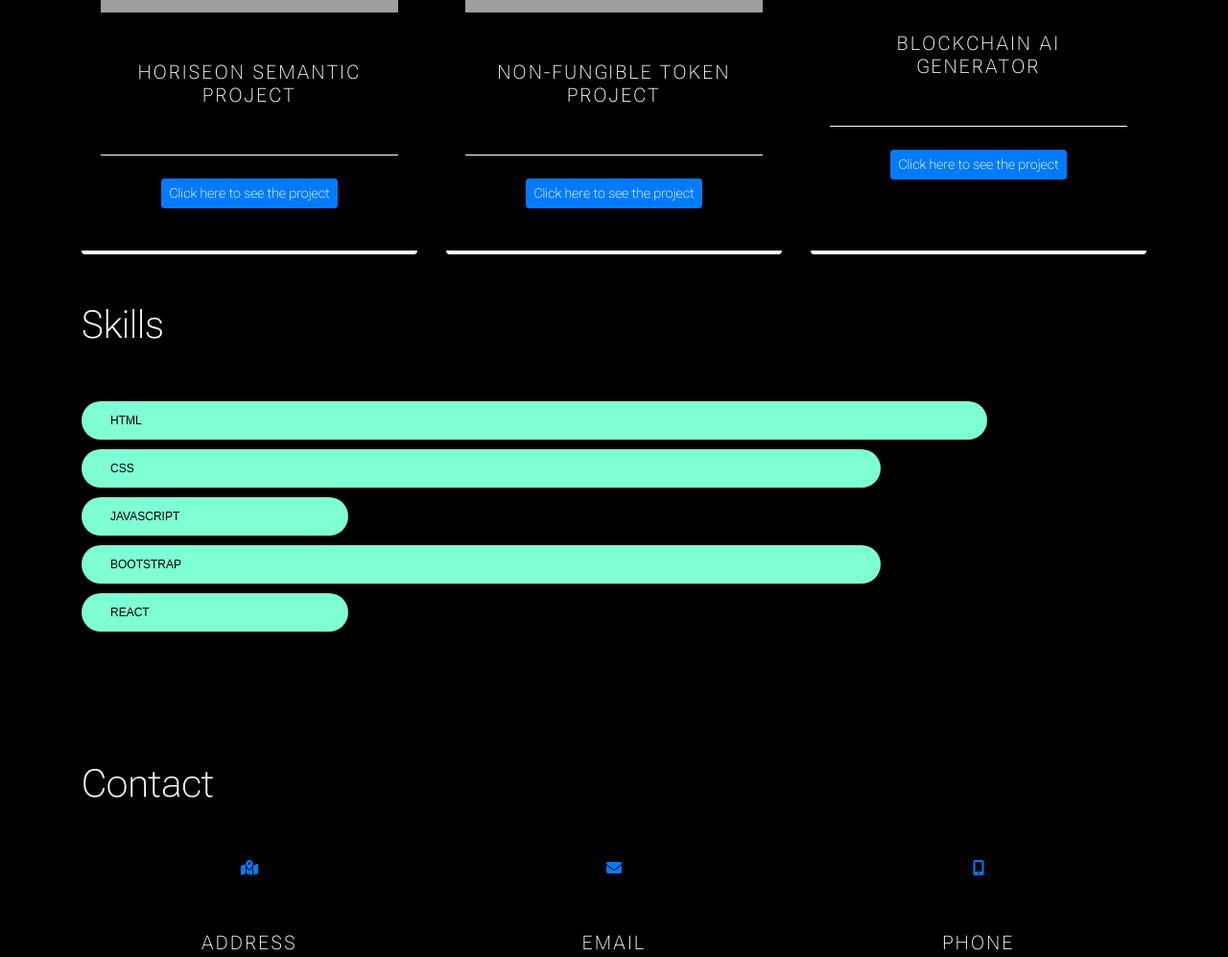
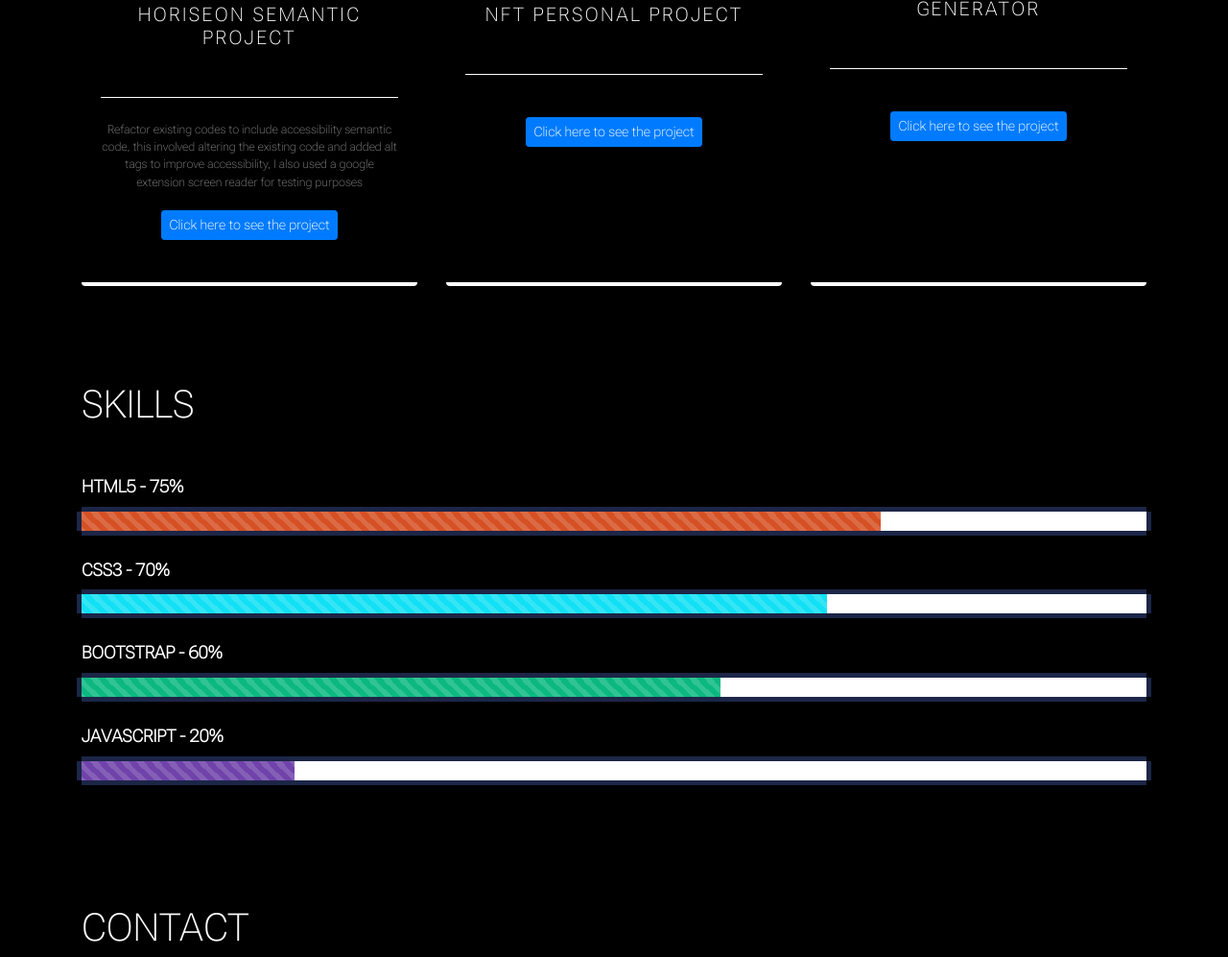
Before and after one commit to omar-ahm/Bootstrap-Portfolio, a plain HTML site: page index.html in a window 1280 px wide. Shown: the part 1259-2256 px from the top of the page at 96% size. Drawn offline with nearby package versions, Linux system fonts and the light colour scheme; grey boxes are pictures that could not be loaded; a web font is replaced by a local one.

Commit message:
skills animation and styling updated

```diff
--- a/css/style.css
+++ b/css/style.css
@@ -24,7 +24,7 @@ html {
   scroll-behavior: smooth;
 }
 
-/* NAVIGATION STYLING */
+/* --------------------------------------------------------------NAVIGATION STYLING */
 .navbar-nav {
    margin-left: auto;
 }
@@ -67,7 +67,7 @@ span .navbar-toggler-icon {
  color: #fff;
 }
 
-/* JUMBOTRON STYLING */
+/* -----------------------------------------------------------------JUMBOTRON STYLING */
 .jumbotron {
     background-color: #000;
     color: #fff;
@@ -78,10 +78,10 @@ span .navbar-toggler-icon {
   border-radius: 50%;
 }
 
-/* MAIN HERO PROJECT CONTAINER */
+/* -----------------------------------------------------------MAIN HERO PROJECT CONTAINER */
 
 
-/* PROJECT CONTAINER STYLING */
+/* --------------------------------------------------------------PROJECT CONTAINER STYLING */
 .container .row {
     color: #fff;
     /* border: #fff dashed 1px; */
@@ -105,12 +105,84 @@ h4 {
 .contact-section bg-black h1 {
   color: #fff;
 }
+.btn {
+  margin-top: 20px;
+}
 
+/* ----------------------------------------------------------SKILLS SECTION STYLING  */
+#skills{
+  padding-top: 80px;
+ }
+ #skills h1 {
+  width: 90px;
+  /* padding: 50px 0; */
+  margin: 20px 0 50px 0;
+ }
+.jumbotron-fluid {
+  margin: 0;
+  padding-top:64px;
+  padding-bottom: 0;
+}
+.jumbotron-fluid .container {
+  height: 300px;
+}
+.progress-title{
+    font-size: 18px;
+    font-weight: 700;
+    margin: 0 0 10px;
+}
+.progress{
+    height: 30px;
+    background: #fff;
+    border-top: 5px solid #1c2647;
+    border-bottom: 5px solid #1c2647;
+    border-radius: 0;
+    margin-bottom: 25px;
+    overflow: visible;
+    position: relative;
+}
+.progress:before,
+.progress:after{
+    content: "";
+    width: 5px;
+    background: #1c2647;
+    position: absolute;
+    top: 0;
+    left: -5px;
+    bottom: 0;
+}
+.progress:after{
+    left: auto;
+    right: -5px;
+}
+.progress-bar1{
+  background-color:#D55125
+}
+.progress-bar2{
+  background-color:#12E0F4
+}
+.progress-bar3{
+  background-color:#0CB880
+}
+.progress-bar4{
+  background-color:#7043AA
+}
+.progress .progress-bar1, .progress-bar2, .progress-bar3, .progress-bar4{
+    border: none;
+    box-shadow: none;
+    -webkit-animation: 2s linear 0s normal none infinite running progress-bar-stripes,animate-positive 1s;
+    animation: 2s linear 0s normal none infinite running progress-bar-stripes,animate-positive 1s;
+}
+@-webkit-keyframes animate-positive{
+    0%{ width: 0; }
+}
+@keyframes animate-positive{
+    0%{ width: 0; }
+}
 
-
-/* CONTACT SECTION STYLING  */
+/* -----------------------------------------------------CONTACT SECTION STYLING  */
 .contact-section {
-    padding-top: 5rem;
+    padding-top: 80px;
   }
   .contact-section .card {
     border: 0;
@@ -155,42 +227,8 @@ h4 {
 .contact-section bg-black {
   border-bottom: aquamarine solid 2px;
 }
- /* SKILLS SECTION STYLING  */
 
- #skills {
-  margin: 50px;
-  /* padding-bottom: 50px ; */
 
- }
- #skills h1 {
-  width: 90px;
-  /* padding: 50px 0; */
-  margin: 20px 0 50px 0;
- }
-.jumbotron-fluid {
-  margin: 0;
-  padding-top:64px;
-  padding-bottom: 0;
-}
-.jumbotron-fluid .container {
-  height: 300px;
-}
-.progress {
-  height: 50px;
-
-  padding: 5px 0;
-  background: #000;
-}
-.progress-bar {
-  background: aquamarine;
-  color: #000;
-  text-align: left;
-  padding-left: 30px;
-  border-radius: 50px 50px 50px 50px;
-  font-family:  'Notable', sans-serif;
-  font-weight: 100;
-
-}
 
 
  /* SOCIAL ICON SECTION STYLING  */
--- a/index.html
+++ b/index.html
@@ -69,8 +69,7 @@
           <div class="col-md-4 mb-4 mb-md-0">
             <h1 class="display-4">Omar Ahmad</h1>
             <p class="lead">
-              This is a simple hero unit, a simple jumbotron-style component for
-              calling extra attention to featured content or information.
+              Front-end Development student learning the path to becoming
             </p>
             <img src="./images/PFP color.png" class="card-img-pfp" alt="..." />
             <hr class="my-4" />
@@ -92,7 +91,7 @@
     <div id="portfolio">
       <section class="contact-section bg-black">
         <div class="container">
-          <h1>Projects</h1>
+          <h1>PROJECTS</h1>
           <div class="row">
             <div class="col-md-4 mb-4 mb-md-0">
               <div class="card py-4 h-100">
@@ -105,6 +104,8 @@
                   <h4 class="text-uppercase m-0">Horiseon Semantic Project</h4>
                   <hr class="my-4" />
                   <div class="small text-black-50">
+                    <!-- <hr class="my-4" /> -->
+                  <div class="small text-white-50">Refactor existing codes to include accessibility semantic code, this involved altering the existing code and added alt tags to improve accessibility, I also used a google extension screen reader for testing purposes</div>
                     <a class="btn btn-primary btn-sm" href="#" role="button"
                       >Click here to see the project</a
                     >
@@ -120,7 +121,7 @@
                     class="card-img-top"
                     alt="..."
                   />
-                  <h4 class="text-uppercase m-0">Non-Fungible Token project</h4>
+                  <h4 class="text-uppercase m-0">NFT personal project</h4>
                   <hr class="my-4" />
                   <div class="small text-black-50">
                     <a class="btn btn-primary btn-sm" href="#" role="button"
@@ -159,57 +160,28 @@
     <!-- SKILLS SECTION -->
     <!-- <div class="jumbotron jumbotron-fluid"> -->
       <div id="skills">
+        <div class="skills-section">
         <div class="container">
-        <h1>Skills</h1>
+          <h1>SKILLS</h1>
+          <div class="row">
+              <div class="col-md-12 mb-12 mb-md-0">
+                  <h3 class="progress-title">HTML5 - 75%</h3>
                   <div class="progress">
-          <div
-            class="progress-bar"
-            role="progressbar"
-            style="width: 85%"
-            aria-valuenow="0"
-            aria-valuemin="0"
-            aria-valuemax="100"
-          >HTML</div>
+                      <div class="progress-bar1 progress-bar-danger progress-bar-striped active" style="width:75%;"></div>
                   </div>
+                  <h3 class="progress-title">CSS3 - 70%</h3>
                   <div class="progress">
-          <div
-            class="progress-bar"
-            role="progressbar"
-            style="width: 75%"
-            aria-valuenow="25"
-            aria-valuemin="0"
-            aria-valuemax="100"
-          >CSS</div>
+                      <div class="progress-bar2 progress-bar-info progress-bar-striped active" style="width:70%;"></div>
                   </div>
+                  <h3 class="progress-title">BOOTSTRAP - 60%</h3>
                   <div class="progress">
-          <div
-            class="progress-bar"
-            role="progressbar"
-            style="width: 25%"
-            aria-valuenow="50"
-            aria-valuemin="0"
-            aria-valuemax="100"
-          >JAVASCRIPT</div>
+                      <div class="progress-bar3 progress-bar-danger progress-bar-striped active" style="width:60%;"></div>
                   </div>
+                  <h3 class="progress-title">JAVASCRIPT - 20%</h3>
                   <div class="progress">
-          <div
-            class="progress-bar"
-            role="progressbar"
-            style="width: 75%"
-            aria-valuenow="75"
-            aria-valuemin="0"
-            aria-valuemax="100"
-          >BOOTSTRAP</div>
+                      <div class="progress-bar4 progress-bar-danger progress-bar-striped active" style="width:20%;"></div>
                   </div>
-        <div class="progress">
-          <div
-            class="progress-bar"
-            role="progressbar"
-            style="width: 25%"
-            aria-valuenow="100"
-            aria-valuemin="0"
-            aria-valuemax="100"
-          >REACT</div>
+              </div>
           </div>
       </div>
     </div>
@@ -219,7 +191,7 @@
     <div id="contact">
       <section class="contact-section bg-black">
         <div class="container">
-          <h1>Contact</h1>
+          <h1>CONTACT</h1>
           <div class="row">
             <div class="col-md-4 mb-3 mb-md-0">
               <div class="card py-4 h-100">
```
Lines whose indentation alone changed are shown as unchanged.
